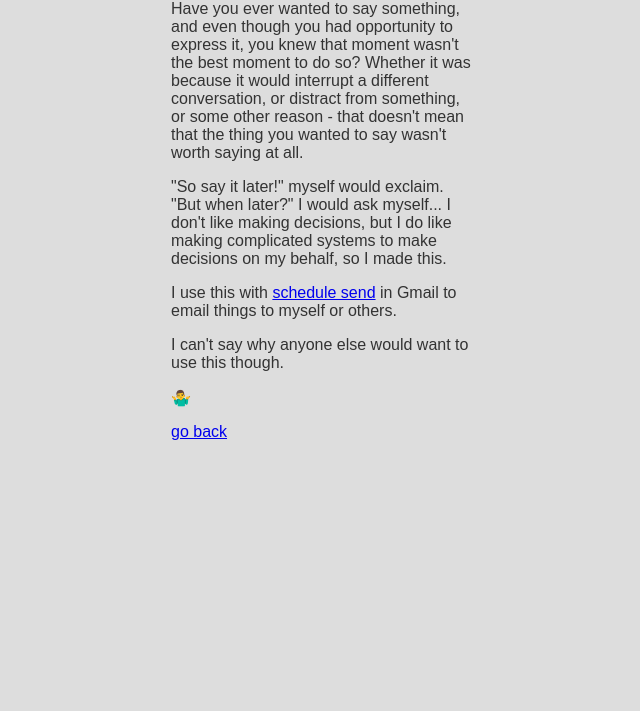
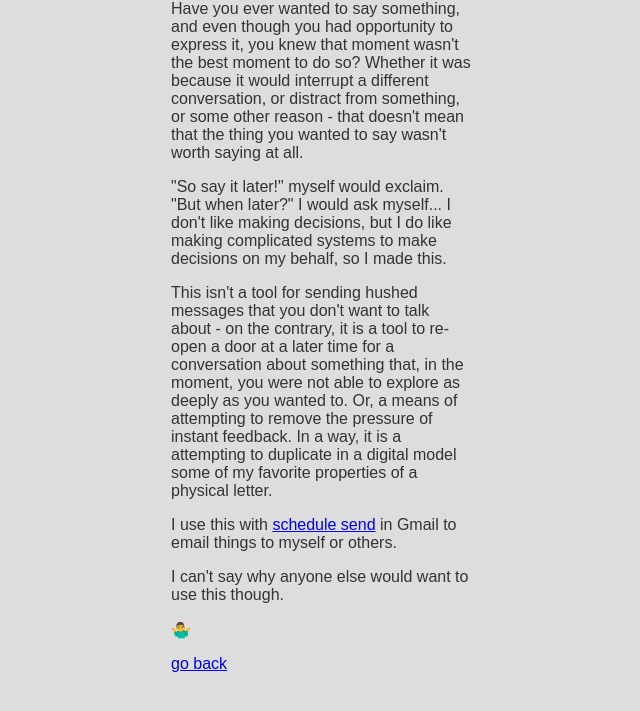
Before and after one commit to boyeatssteak/sendLater, a website built with webpack: page build/why.html in a window 1280 px wide. Shown: the part 89-800 px from the top of the page, without its empty margins (319-959 px from the left). Built offline with nearby package versions, Linux system fonts and the light colour scheme.

Commit message:
more why

```diff
--- a/build/why.html
+++ b/build/why.html
@@ -15,6 +15,7 @@
         <div>
             <p>Have you ever wanted to say something, and even though you had opportunity to express it, you knew that moment wasn't the best moment to do so? Whether it was because it would interrupt a different conversation, or distract from something, or some other reason - that doesn't mean that the thing you wanted to say wasn't worth saying at all.</p>
             <p>"So say it later!" myself would exclaim. "But when later?" I would ask myself... I don't like making decisions, but I do like making complicated systems to make decisions on my behalf, so I made this.</p>
+            <p>This isn't a tool for sending hushed messages that you don't want to talk about - on the contrary, it is a tool to re-open a door at a later time for a conversation about something that, in the moment, you were not able to explore as deeply as you wanted to. Or, a means of attempting to remove the pressure of instant feedback. In a way, it is a attempting to duplicate in a digital model some of my favorite properties of a physical letter.</p>
             <p>I use this with <a href="https://support.google.com/mail/answer/9214606?co=GENIE.Platform%3DDesktop&hl=en">schedule send</a> in Gmail to email things to myself or others.</p>
             <p>I can't say why anyone else would want to use this though.</p>
             <p>🤷‍♂️</p>
```
